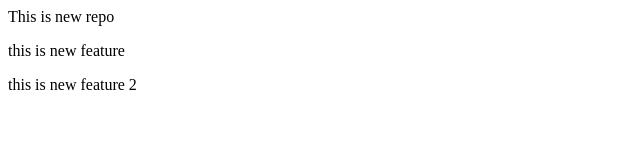
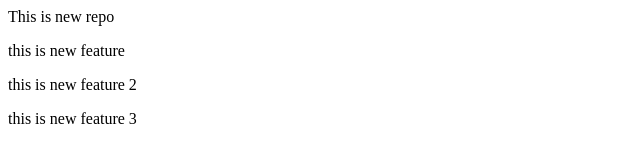
Before and after one commit to Leston12/demo, a plain HTML site: page index.html in a window 1280 px wide. Shown: the whole page, without its empty margins (0-640 px from the left). Drawn offline with Linux system fonts and the light colour scheme.

Commit message:
3rd feature

```diff
--- a/index.html
+++ b/index.html
@@ -1,3 +1,4 @@
 <p>This is new repo</p>
-<p>this is new feature</gitp>
+<p>this is new feature</p>
 <p>this is new feature 2</p>
+<p>this is new feature 3</p>
```
